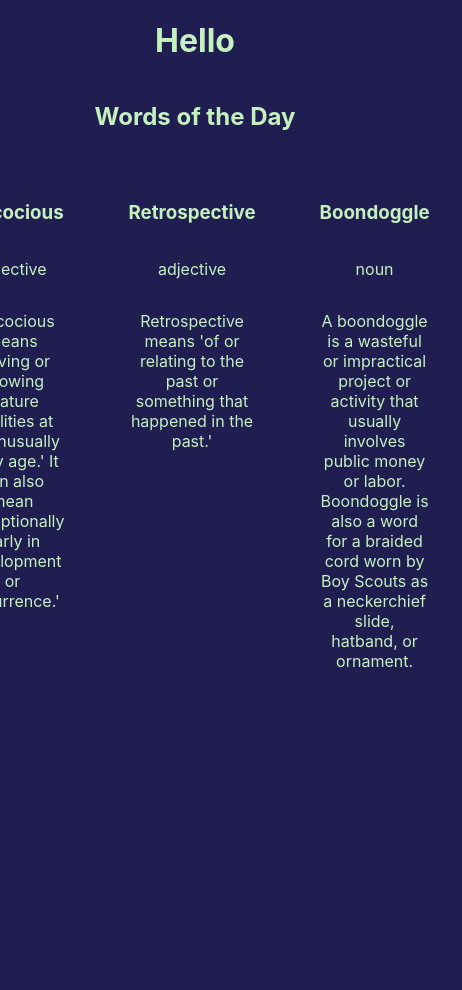
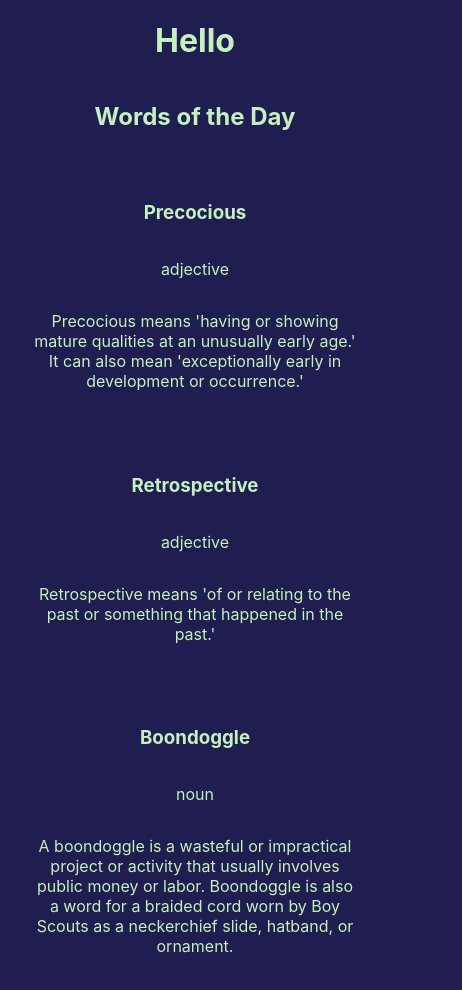
Before and after one commit to LewisLovett/api-widgets, a React (Create React App) app: page / in a window 390 px wide. Shown: the top 990 px of the page, 462 px wide, since content can reach past the window. Before the commit the page ends 844 px from the top, so only its background shows below. Built offline with nearby package versions, Linux system fonts and the light colour scheme; no server answers.

Commit message:
Updated CSS to be responsive

```diff
--- a/src/containers/WordsOfDayContainer/WordsOfDayContainer.scss
+++ b/src/containers/WordsOfDayContainer/WordsOfDayContainer.scss
@@ -1,5 +1,11 @@
 .words-container{
+    display: block;
+}
+
+@media only screen and (min-width:800px) {
+  .words-container{
     display: grid;
-  grid-auto-flow: column;
-  grid-auto-columns: 1fr;
+    grid-auto-flow: column;
+    grid-auto-columns: 1fr;
 }
+}
```
Also changed, not shown: src/App.scss (+8 -0 lines).
